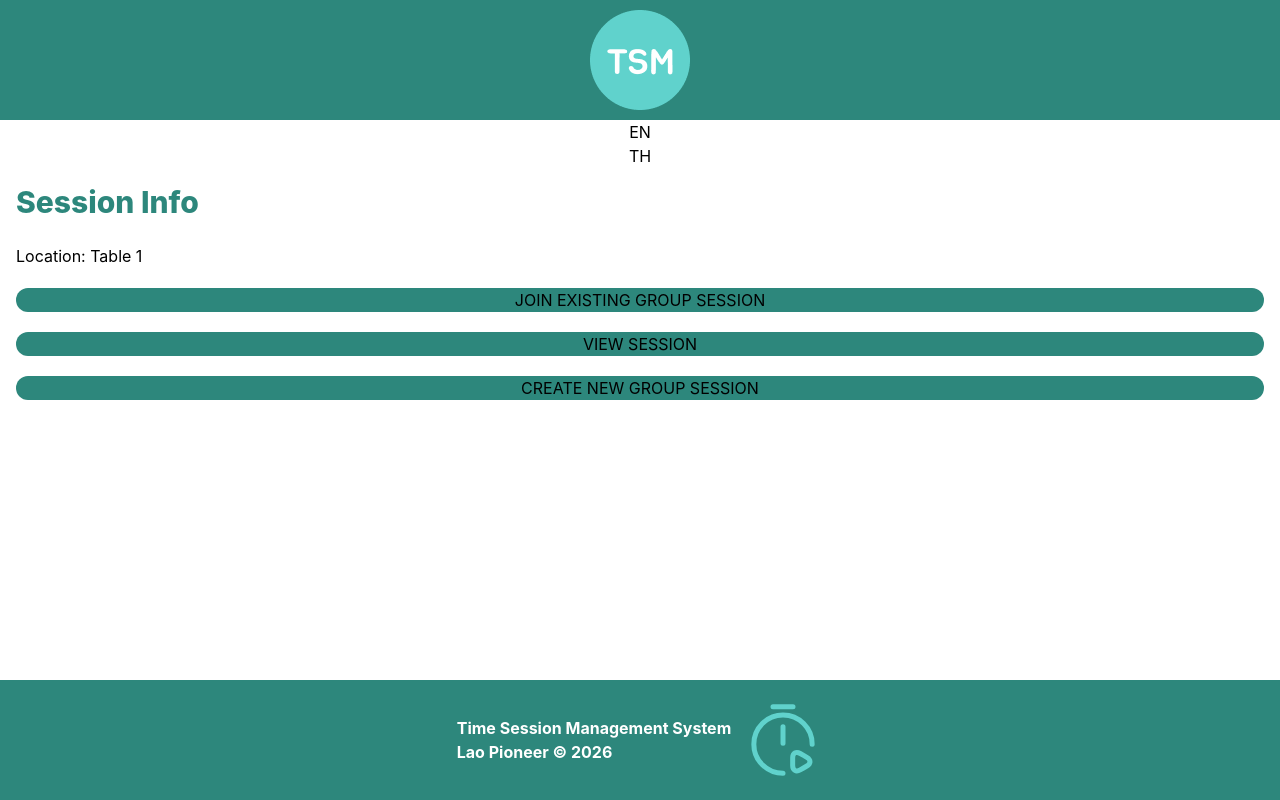
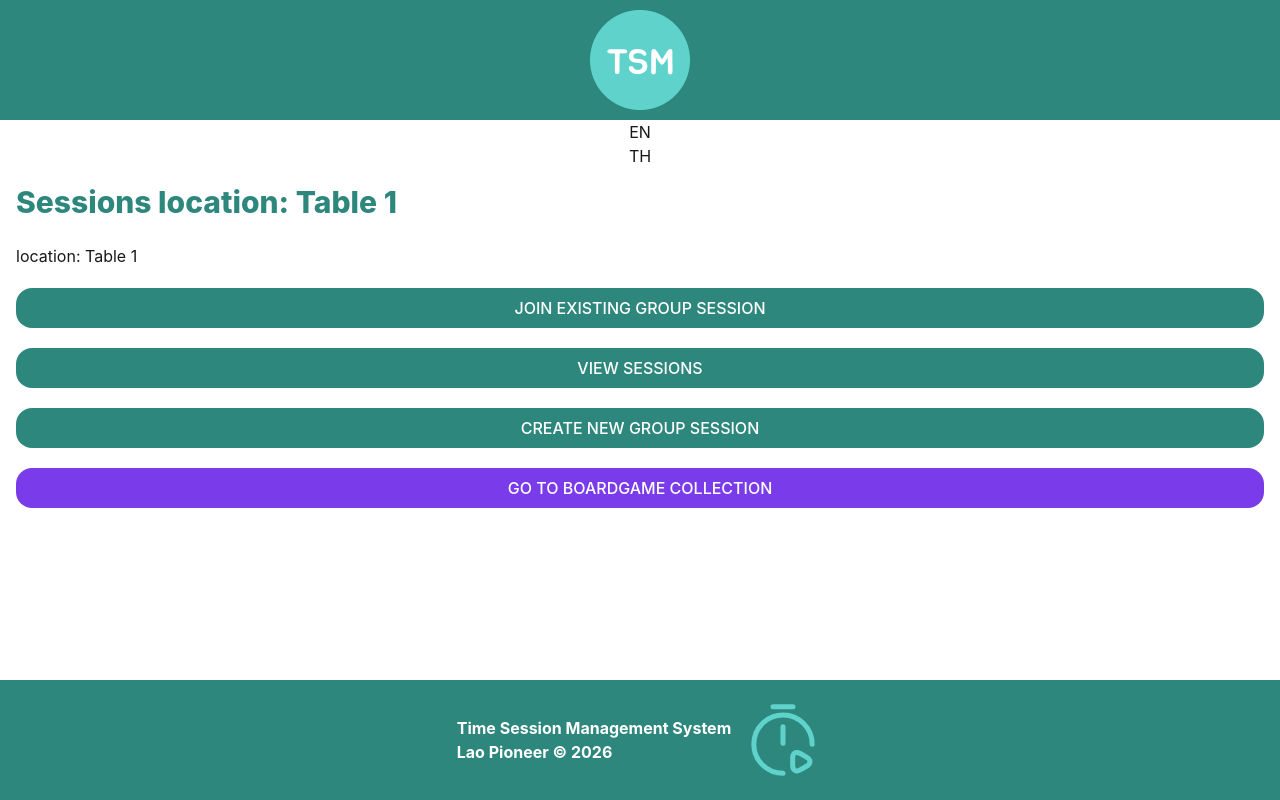
Before and after one commit to tingchannavong/tsm-frontend, a React (Vite) app: page /tsm/sessions in a window 1280 px wide. Built offline with nearby package versions, Linux system fonts and the light colour scheme.

Commit message:
session info and create ui

```diff
--- a/package.json
+++ b/package.json
@@ -27,6 +27,7 @@
     "@types/react": "^19.2.5",
     "@types/react-dom": "^19.2.3",
     "@vitejs/plugin-react": "^5.1.1",
+    "daisyui": "^5.5.19",
     "eslint": "^9.39.1",
     "eslint-plugin-react-hooks": "^7.0.1",
     "eslint-plugin-react-refresh": "^0.4.24",
--- a/src/components/Button.jsx
+++ b/src/components/Button.jsx
@@ -1,6 +1,7 @@
 function Button(props) {
+  const bgColor = props.color || "bg-[#2D877C]";
   return (
-    <button className="w-full bg-[#2D877C] rounded-2xl">
+    <button className={`w-full ${bgColor} rounded-2xl p-2 text-white uppercase font-medium`}>
         {props.text}
     </button>
   )
--- /dev/null
+++ b/src/components/Input.jsx
@@ -0,0 +1,13 @@
+import React from "react";
+
+function Input(props) {
+  return (
+    <fieldset className="fieldset">
+      <legend className="fieldset-legend">{props.legend}</legend>
+      <input type="text" className="input" placeholder={props.placeholder} />
+      <p className="label"></p>
+    </fieldset>
+  );
+}
+
+export default Input;
--- a/src/index.css
+++ b/src/index.css
@@ -1 +1,2 @@
 @import "tailwindcss";
+@plugin "daisyui";
--- a/src/languages/en.json
+++ b/src/languages/en.json
@@ -2,8 +2,10 @@
     "login": "LOGIN",
     "subtitle": "Manage your sessions easily",
     "sessions": "Sessions",
-    "join_group": "JOIN EXISTING GROUP SESSION",
-    "view_session": "VIEW SESSION",
-    "create_session": "CREATE NEW GROUP SESSION"
-
+    "location": "location",
+    "join_group": "Join existing group session",
+    "view_session": "View sessions",
+    "create_session": "Create new group session",
+    "boardgame_collection": "Go to boardgame collection",
+    "start_timer": "Start timer"
 }
--- /dev/null
+++ b/src/layouts/SessionLayout.jsx
@@ -0,0 +1,17 @@
+import { useT } from "../languages/translations.js";
+import { Outlet } from "react-router";
+import styles from "../styles/Base.module.css";
+
+function SessionLayout() {
+  const t = useT();
+
+  return (
+    <div className={`${styles.mainContainer}`}>
+      <h1 className={`${styles.title}`}>{t("sessions")} {t("location")}: Table 1</h1>
+      {/* <h2 className="mb-5"></h2> */}
+      <Outlet />
+    </div>
+  );
+}
+
+export default SessionLayout;
--- /dev/null
+++ b/src/pages/NewSessionForm.jsx
@@ -0,0 +1,19 @@
+import { useT } from "../languages/translations.js";
+import styles from "../styles/Base.module.css";
+import Input from "../components/Input.jsx";
+import Button from "../components/Button.jsx";
+
+function NewSessionForm() {
+    const t = useT();
+
+  return (
+    <div>
+      <h1 className={`${styles.subtitle}`}>{t("create_session")}</h1>
+    <Input legend="Player Numbers" placeholder="0"/>
+    <Input legend="Names" placeholder="Ikko"/>
+    <Button text={t("start_timer")} color="bg-black"/>
+    </div>
+  )
+}
+
+export default NewSessionForm
--- a/src/pages/SessionInfo.jsx
+++ b/src/pages/SessionInfo.jsx
@@ -1,4 +1,3 @@
-import styles from "../styles/Base.module.css";
 import Button from "../components/Button";
 import { useT } from "../languages/translations.js";
 
@@ -7,14 +6,12 @@ function SessionInfo() {
 
   return (
     <>
-      <div className={`${styles.mainContainer}`}>
-        <h1 className={`${styles.title}`}>Session Info</h1>
-        <h2 className="mb-5">Location: Table 1</h2>
+        <h2 className="mb-5">{t("location")}: Table 1</h2>
         <div className="flex flex-col gap-5">
         <Button text={t("join_group")}/>
         <Button text={t("view_session")}/>
         <Button text={t("create_session")}/>
-        </div>
+        <Button text={t("boardgame_collection")} color="bg-[#7A3CEA]"/>
         </div>
     </>
   );
--- a/src/routes/index.jsx
+++ b/src/routes/index.jsx
@@ -7,6 +7,8 @@ import AdminPage from "../pages/AdminPage";
 import MainLayout from "../layouts/MainLayout";
 import SessionInfo from "../pages/SessionInfo";
 import ErrorPage from "../pages/ErrorPage";
+import SessionLayout from "../layouts/SessionLayout";
+import NewSessionForm from "../pages/NewSessionForm";
 
 const routes = createBrowserRouter([
   {
@@ -26,8 +28,22 @@ const routes = createBrowserRouter([
         element: <Login />,
       },
       {
-        path: "sessions", // /:location-id
+        path: "sessions",
+        element: <SessionLayout />,
+        children: [
+          {
+        index: true,
         element: <SessionInfo />,
+      },
+           {
+        path: ":id", // /:location-id
+        element: <SessionInfo />,
+      },
+         {
+          path: "create",
+        element: <NewSessionForm />,
+      },
+        ]
       },
     ],
   },
--- a/src/styles/Base.module.css
+++ b/src/styles/Base.module.css
@@ -7,3 +7,6 @@
 .title {
   @apply text-3xl font-extrabold text-[#2D877C] mb-6;
 }
+.subtitle {
+  @apply text-xl font-medium text-[#2D877C] mb-6;
+}
```
Also changed, not shown: 1 other file (tests, documents, lock files or other folders).
